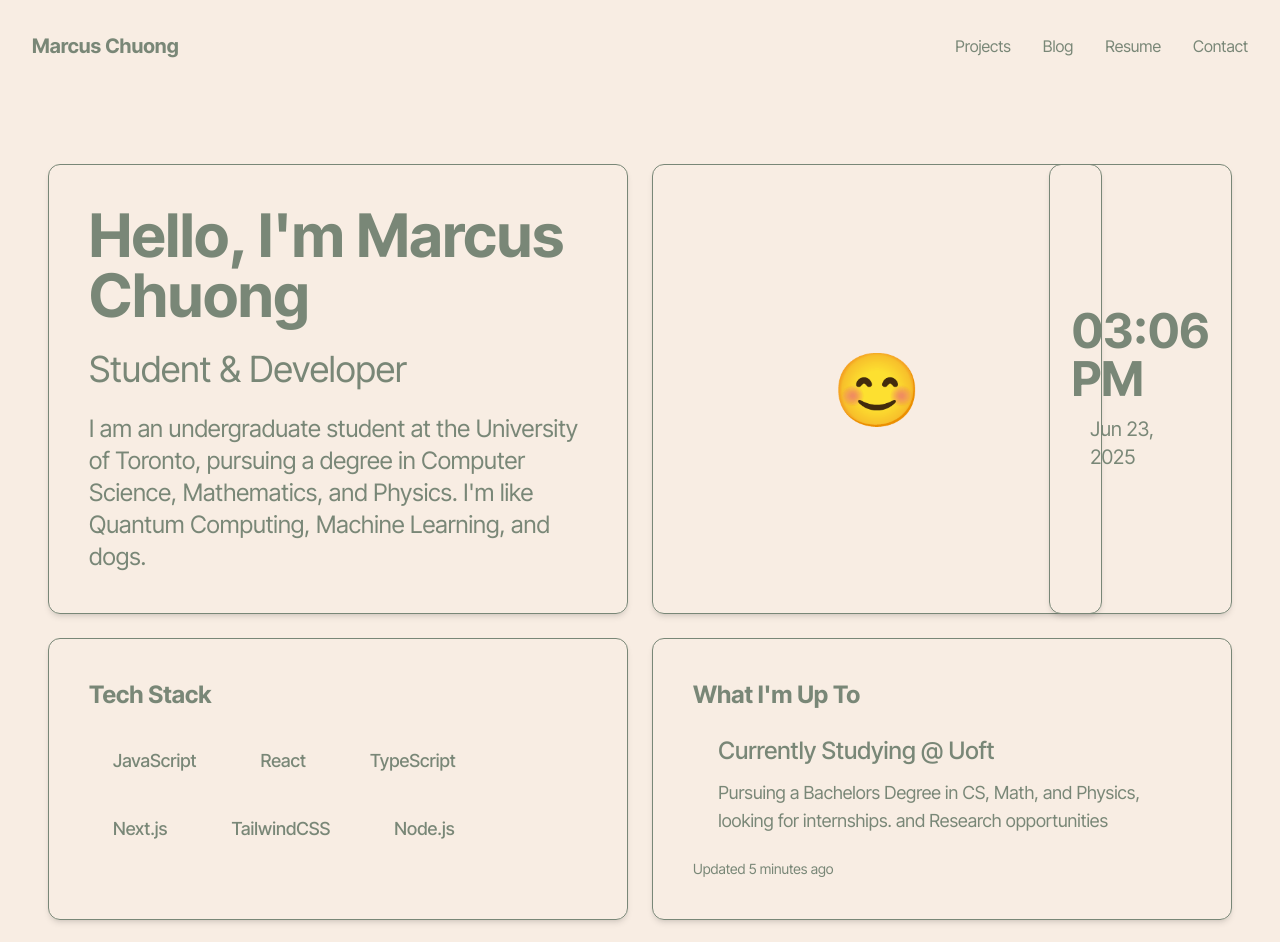
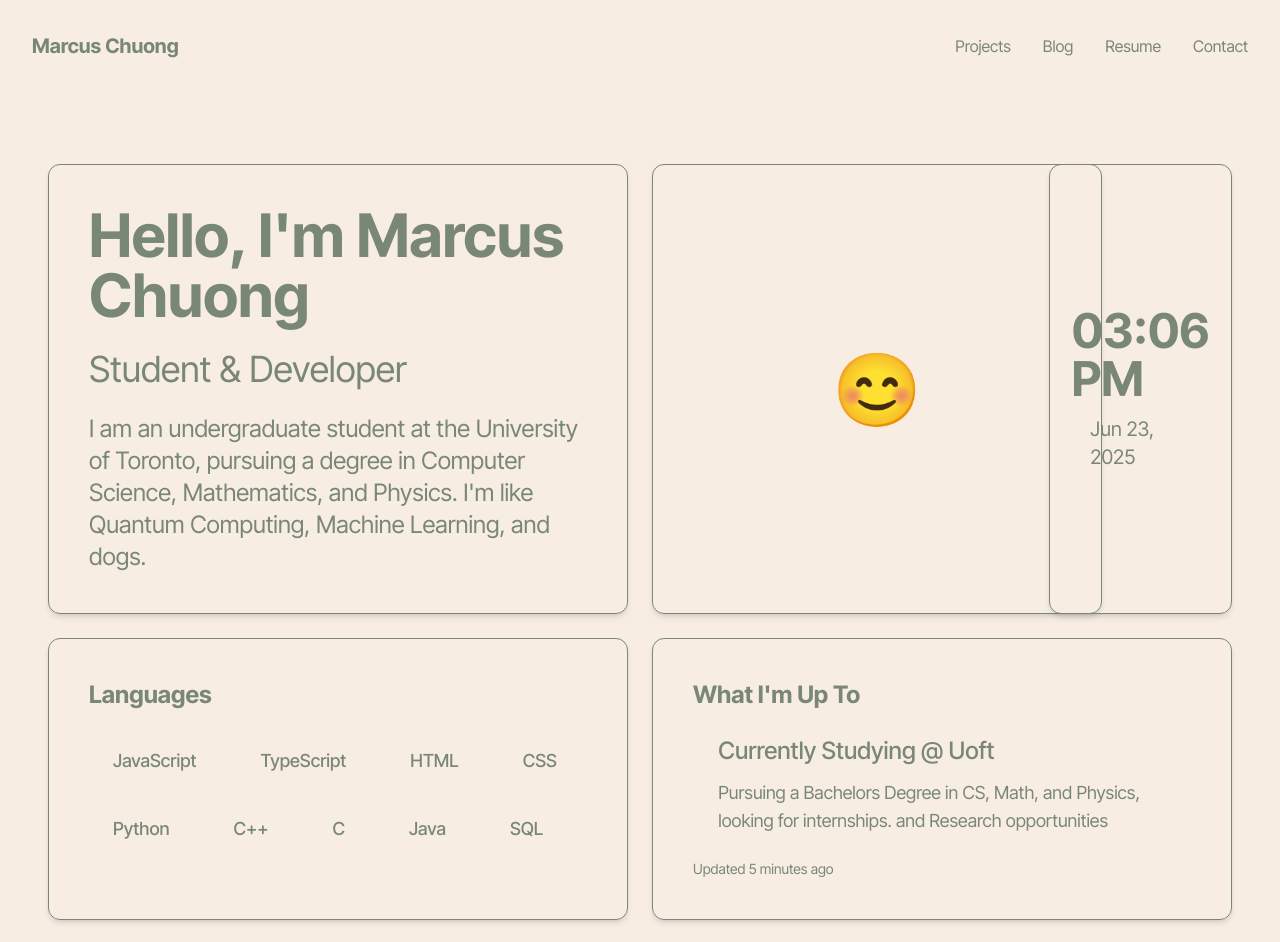
Before and after one commit to Marcus-Chuong/Marcus-Chuong.github.io, a Next.js app: page / in a window 1280 px wide. Shown: the top 942 px of the page. Built offline with nearby package versions, Linux system fonts and the light colour scheme.

Commit message:
changed langages

```diff
--- a/src/components/TechStack.tsx
+++ b/src/components/TechStack.tsx
@@ -4,11 +4,14 @@ import { motion } from 'framer-motion';
 
 const technologies = [
   { name: 'JavaScript', color: 'text-sage-dark' },
-  { name: 'React', color: 'text-sage-dark' },
   { name: 'TypeScript', color: 'text-sage-dark' },
-  { name: 'Next.js', color: 'text-sage-dark' },
-  { name: 'TailwindCSS', color: 'text-sage-dark' },
-  { name: 'Node.js', color: 'text-sage-dark' }
+  { name: 'HTML', color: 'text-sage-dark' },
+  { name: 'CSS', color: 'text-sage-dark' },
+  { name: 'Python', color: 'text-sage-dark' },
+  { name: 'C++', color: 'text-sage-dark' },
+  { name: 'C', color: 'text-sage-dark' },
+  { name: 'Java', color: 'text-sage-dark' },
+  { name: 'SQL', color: 'text-sage-dark' }
 ];
 
 export default function TechStack() {
@@ -29,7 +32,7 @@ export default function TechStack() {
   };
   return (
     <div className="p-8 md:p-10 h-full flex flex-col">
-      <h3 className="text-2xl font-bold mb-6 text-sage-dark">Tech Stack</h3>
+      <h3 className="text-2xl font-bold mb-6 text-sage-dark">Languages</h3>
       <motion.div
         variants={container}
         initial="hidden"
```
